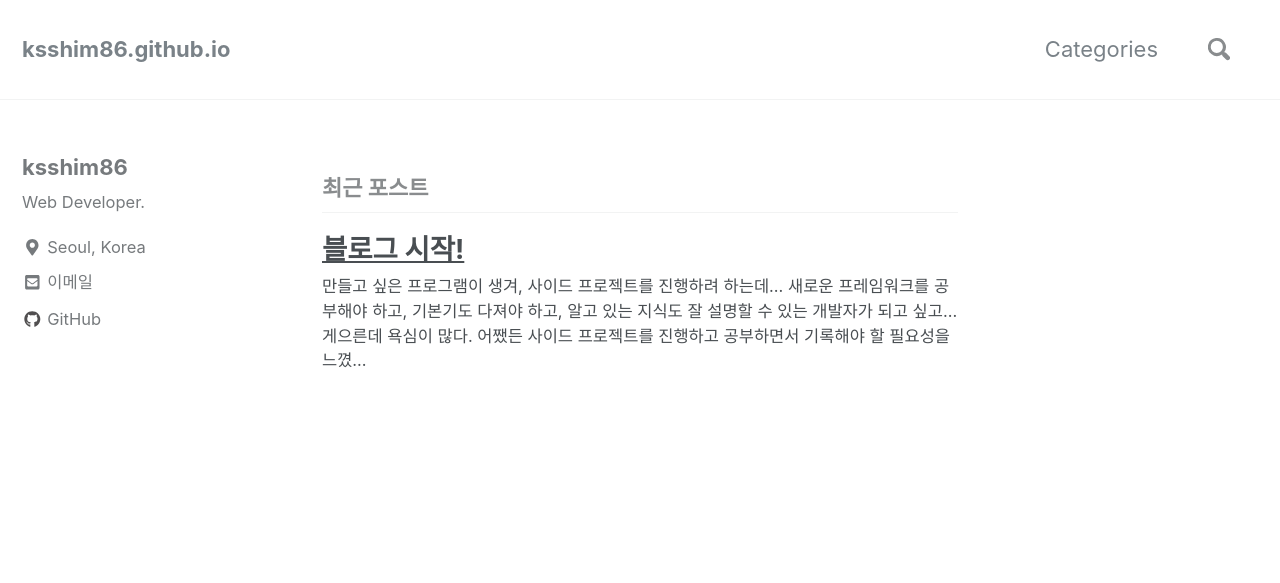
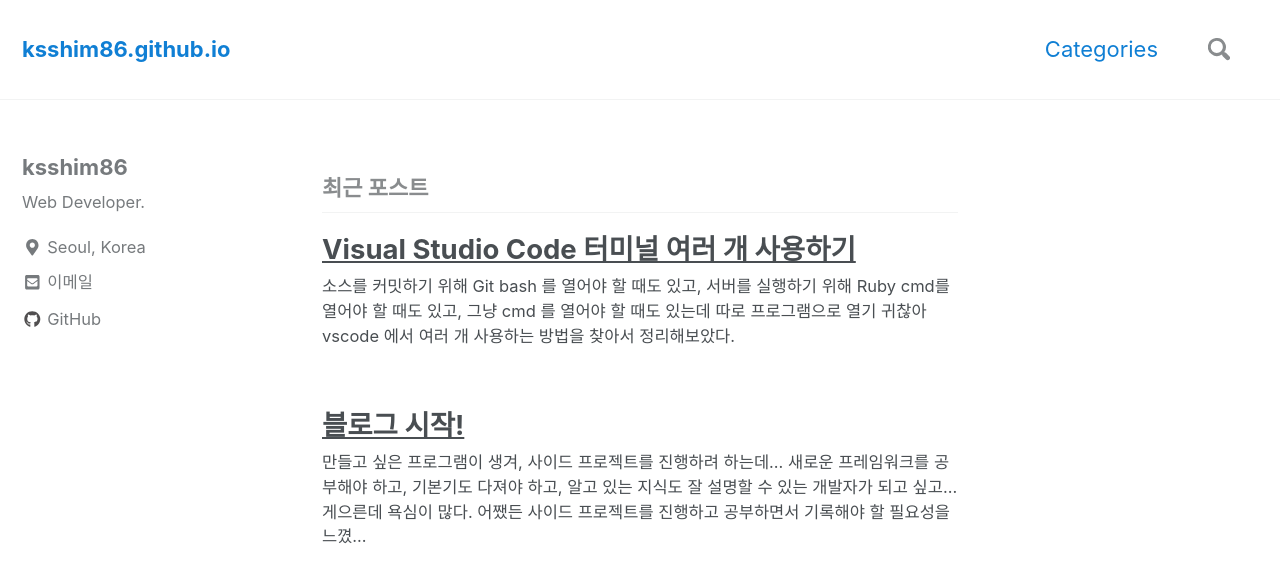
Before and after one commit to ksshim86/ksshim86.github.io, a Jekyll site: the page built from index.html, in a window 1280 px wide and 900 px high. Shown: the top 583 px of the window. Built offline with Jekyll 4.4.1, drawn with Linux system fonts in a browser that asks for light colours; nearby versions of some CDN libraries; the list of posts is cut into pages by our own code.

Commit message:
Create post and Update css

```diff
--- /dev/null
+++ b/_posts/2018-08-17-post-etc-vscode-terminal-tip.md
@@ -0,0 +1,57 @@
+---
+layout: single
+title: "Visual Studio Code 터미널 여러 개 사용하기"
+date: 2018-08-17 17:10:00
+categories:
+  - etc
+tags:
+  - vscode
+  - Visual Studio Code
+  - terminal
+---
+소스를 커밋하기 위해 `Git bash` 를 열어야 할 때도 있고, 서버를
+실행하기 위해 `Ruby cmd`를 열어야 할 때도 있고,
+그냥 `cmd` 를 열어야 할 때도 있는데 따로 프로그램으로 열기
+귀찮아 `vscode` 에서 여러 개 사용하는 방법을 찾아서 정리해보았다.
+
+## 1. 'Shell Launcher' 확장 프로그램 설치
+* 링크: <https://marketplace.visualstudio.com/items?itemName=Tyriar.shell-launcher>
+* 설치 후, `vscode` 재시작
+
+## 2. 사용자 설정 추가
+* 사용자 설정 파일 열기
+  1. 파일 > 기본 설정 > 설정
+  2. 단축키: `Ctrl + Comma`
+  3. `Ctrl + P` > `settings.json`
+* 코드 추가
+~~~
+"shellLauncher.shells.windows": [
+    {
+        "shell": "C:\\Windows\\sysnative\\cmd.exe",
+        "label": "cmd"
+    },
+    {
+        "shell": "C:\\Ruby24-x64\\bin\\setrbvars.cmd",
+        "label": "Ruby"
+    },
+    {
+        "shell": "C:\\Program Files\\Git\\bin\\bash.exe",
+        "label": "Git bash"
+    }
+]
+~~~
+`shell` 에 추가할 터미널 경로를 입력하고, `label` 에는 선택할 때 보일 명칭을 입력 후 저장
+
+## 3. 단축키 설정 추가
+* 단축키 설정 파일 열기
+  1. 파일 > 기본 설정 > 바로 가기 키
+  2. 단축키: `Ctrl + K` `Ctrl + S`
+  3. `Ctrl + P` > `keybindings.json`
+* 코드 추가
+~~~
+{
+    "key": "ctrl+shift+t",
+    "command": "shellLauncher.launch"
+}
+~~~
+`key` 에 원하는 단축키 입력하고 저장
--- a/_sass/minimal-mistakes/_page.scss
+++ b/_sass/minimal-mistakes/_page.scss
@@ -55,6 +55,7 @@
 .page__title {
   margin-top: 0;
   line-height: 1;
+  color: #188ae0;
 
   & + .page__meta {
     margin-top: -0.5em;
--- a/_sass/minimal-mistakes/_variables.scss
+++ b/_sass/minimal-mistakes/_variables.scss
@@ -62,7 +62,7 @@
 $form-background-color: $lighter-gray !default;
 $footer-background-color: $lighter-gray !default;
 
-$primary-color: #7a8288 !default;
+$primary-color: #107fd4 !default; // #7a8288
 $success-color: #62c462 !default;
 $warning-color: #f89406 !default;
 $danger-color: #ee5f5b !default;
@@ -141,6 +141,9 @@
 $right-sidebar-width-narrow: 200px !default;
 $right-sidebar-width: 300px !default;
 $right-sidebar-width-wide: 400px !default;
+// $right-sidebar-width-narrow: 100px !default;
+// $right-sidebar-width: 200px !default;
+// $right-sidebar-width-wide: 300px !default;
 
 /*
    Other
```
